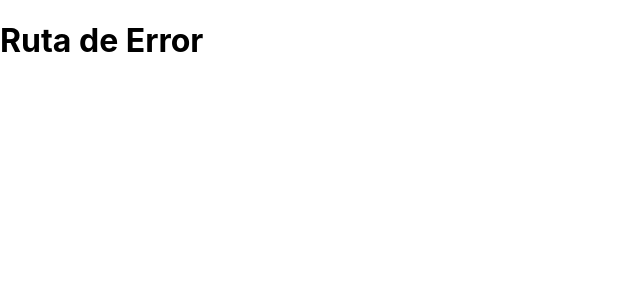
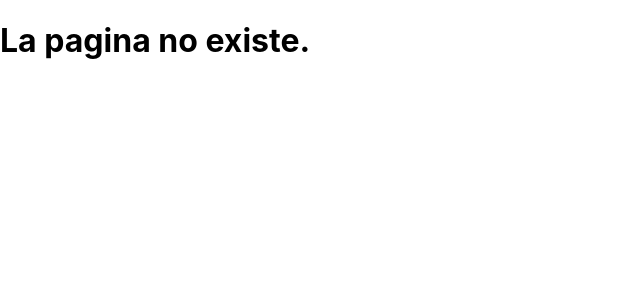
Before and after one commit to NestorNieto/pw, a React (Create React App) app: page /error in a window 1280 px wide. Shown: the top 300 px of the page, without its empty margins (0-640 px from the left). Built offline with nearby package versions, Linux system fonts and the light colour scheme.

Commit message:
Agregadas routas protegidas, uso de localStorage y redireccionamiento a pagina de error

```diff
--- a/src/Pages/Error/Error.jsx
+++ /dev/null
@@ -1,7 +0,0 @@
-const Error = () => {
-    return(
-        <h1>Ruta de Error</h1>
-    );
-};
-
-export default Error;
--- /dev/null
+++ b/src/Routes/Error/Error.jsx
@@ -0,0 +1,11 @@
+import { useLocation } from "react-router-dom";
+
+const Error = ({error}) => {
+    const location = useLocation();
+    const message = location?.state?.error === undefined ? error : location.state.error;
+    return(
+        <h1>{message}</h1>
+    );
+};
+
+export default Error;
--- a/src/Pages/Login/Login.jsx
+++ b/src/Routes/Login/Login.jsx
@@ -1,5 +1,11 @@
+import { Navigate, useLocation } from "react-router-dom";
+
 const Login = () => {
-    return(
+    //localStorage.setItem('role', 'admin');
+    const role = localStorage.getItem('role');
+    const location = useLocation();
+
+    const LoginForm = (
         <form action="#" method="post">
             <label>
                 Username
@@ -12,6 +18,14 @@ const Login = () => {
             </label>
         </form>
     );
+
+    if (role === 'admin') {
+        return <Navigate to="/admin" state= {{from : location}}/>
+    }
+    else if(role === 'user'){
+        return <Navigate to="/user"/>
+    }
+    else return LoginForm;
 };
 
 export default Login;
--- /dev/null
+++ b/src/Routes/ProtectedRoute/ProtectedRoute.jsx
@@ -0,0 +1,18 @@
+import { Outlet , Navigate, useLocation } from "react-router-dom";
+
+const ProtectedRoute = ({role}) => {
+    const location = useLocation();
+    const storedRole = localStorage.getItem('role');
+
+    if(storedRole === role){
+        return <Outlet/>
+    }
+    else if(storedRole === undefined){
+        return <Navigate to="/" state= {{from : location}}/>
+    }
+    else{
+        return <Navigate to = "/error"  state = {{from : location, error: "Unauthorized page."}}/>
+    }
+};
+
+export default ProtectedRoute;
--- a/src/index.js
+++ b/src/index.js
@@ -2,26 +2,31 @@ import React from 'react';
 import ReactDOM from 'react-dom';
 import { BrowserRouter, Routes, Route } from 'react-router-dom';
 import './index.css';
-import App from './App';
 import reportWebVitals from './reportWebVitals';
-import Login from './Pages/Login/Login';
-import UserHome from './Pages/UserHome/UserHome';
-import AdminHome from './Pages/AdminHome/AdminHome';
-import Error from './Pages/Error/Error';
-import CreatePost from './Pages/CreatePost/CreatePost';
-import GetPost from './Pages/GetPost/GetPost';
+import Login from './Routes/Login/Login';
+import UserHome from './Routes/UserHome/UserHome';
+import AdminHome from './Routes/AdminHome/AdminHome';
+import Error from './Routes/Error/Error';
+import CreatePost from './Routes/CreatePost/CreatePost';
+import GetPost from './Routes/GetPost/GetPost';
+import ProtectedRoute from './Routes/ProtectedRoute/ProtectedRoute'
+
 
 ReactDOM.render(
   <React.StrictMode>
     <BrowserRouter>
+
       <Routes>
-        <Route path="/" element={<App />} />
-        <Route path="/login" element = {<Login/>} />
-        <Route path="/user" element = {<UserHome/>} />
-        <Route path="/admin" element = {<AdminHome/>} />
-        <Route path="/create" element = {<CreatePost/>} />
-        <Route path="/post/:postId" element = {<GetPost/>} />
-        <Route path="*" element = {<Error/>} />
+        <Route path="/" element= {<Login/>} />
+        <Route element = {<ProtectedRoute role = 'admin'/>}>
+          <Route path="/create" element = {<CreatePost/>} />
+          <Route path="/admin" element = {<AdminHome/>} />
+        </Route>
+        <Route element = {<ProtectedRoute role = 'user'/> }>
+          <Route path="/user" element = {<UserHome/>} />
+          <Route path="/post/:postId" element = {<GetPost/>} />
+        </Route>
+        <Route path="*" element = {<Error error = "La pagina no existe."/>} />
       </Routes>
 
     </BrowserRouter>
@@ -29,6 +34,10 @@ ReactDOM.render(
   document.getElementById('root')
 );
 
+//<Route path="/" element={<App />} />
+
+
+
 // If you want to start measuring performance in your app, pass a function
 // to log results (for example: reportWebVitals(console.log))
 // or send to an analytics endpoint. Learn more: https://bit.ly/CRA-vitals
```
Also changed, not shown: src/Routes/AdminHome/AdminHome.jsx (renamed from src/Pages/AdminHome/AdminHome.jsx), src/Routes/CreatePost/CreatePost.jsx (renamed from src/Pages/CreatePost/CreatePost.jsx), src/Routes/GetPost/GetPost.jsx (renamed from src/Pages/GetPost/GetPost.jsx), src/Routes/UserHome/UserHome.jsx (renamed from src/Pages/UserHome/UserHome.jsx).
